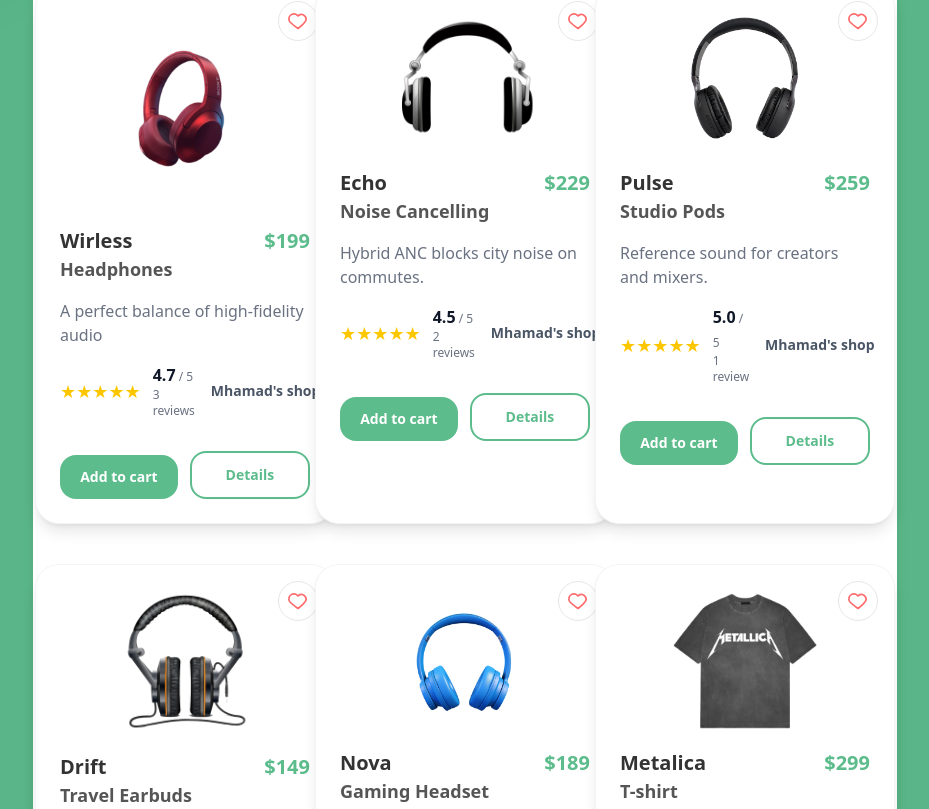
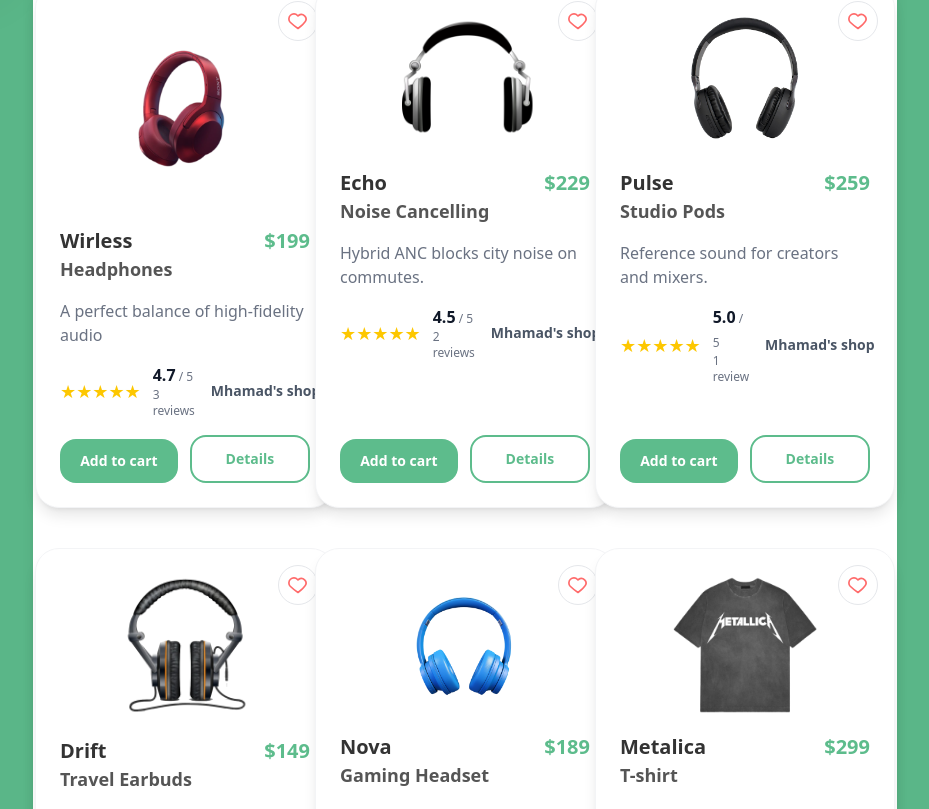
Before and after one commit to hassanlmezher/shopora-project, a React (Vite) app in the folder shopora-frontend/: page /dashboard in a window 1280 px wide. Shown: the part 554-1363 px from the top of the page, without its empty margins (351-1280 px from the left). Built offline with nearby package versions, Linux system fonts and the light colour scheme.

Commit message:
fixing some ui designs in the dashboard pages

```diff
--- a/shopora-frontend/src/components/ItemCard.tsx
+++ b/shopora-frontend/src/components/ItemCard.tsx
@@ -121,6 +121,7 @@ function ItemCard({ image, name, namee, price, priceValue, description, by, revi
         </svg>
       </button>
       <img className="mx-auto w-32 sm:w-36" src={image} alt={`${name} ${namee}`} />
+      <div className="flex flex-1 flex-col gap-4">
         <div className="flex items-start justify-between gap-4">
           <div>
             <p className="text-xl font-bold text-[#333]">{name}</p>
@@ -150,7 +151,9 @@ function ItemCard({ image, name, namee, price, priceValue, description, by, revi
           </div>
           <p className="whitespace-nowrap text-sm font-semibold text-gray-600">{by}</p>
         </div>
-      <div className="mt-4 flex flex-col gap-3 sm:flex-row">
+      </div>
+      {/* keep action buttons pinned to the card bottom for consistent alignment */}
+      <div className="mt-auto flex flex-col gap-3 sm:flex-row">
         <button
           className="w-full rounded-2xl bg-[#5DBC8C] self-end px-4 py-3 text-sm font-bold text-white transition duration-300 ease-in-out hover:bg-white hover:text-black hover:ring-2 hover:ring-black"
           onClick={handleAddToCart}
```
Lines whose indentation alone changed are shown as unchanged.
